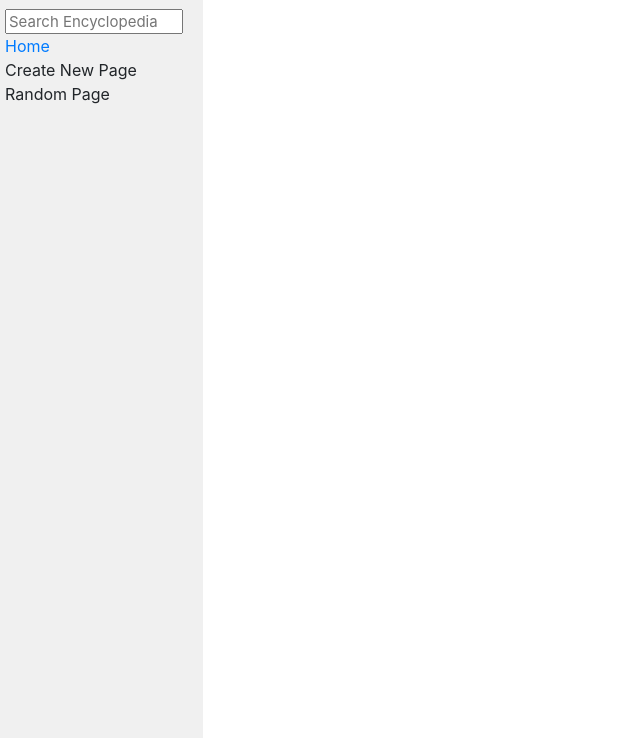
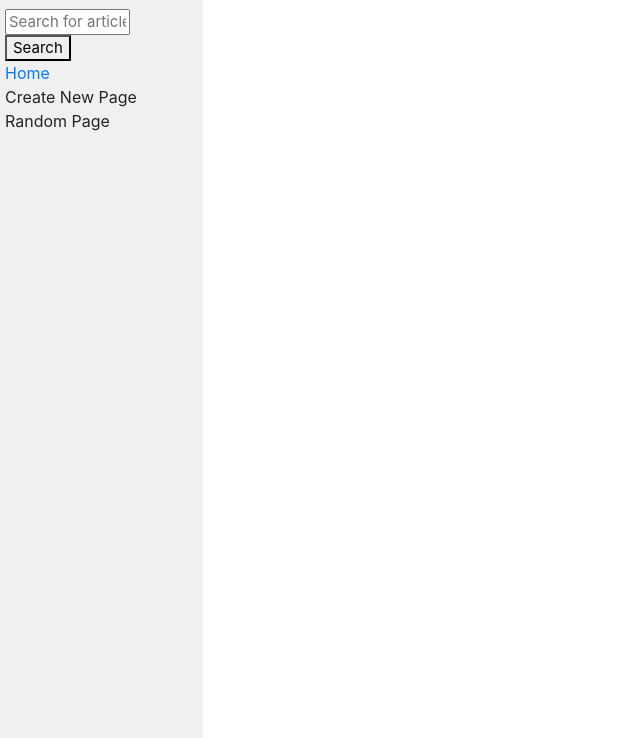
Before and after one commit to den13boec/cs50-wiki, a Django app: page /wiki/1/ in a window 1280 px wide. Shown: the part 62-800 px from the top of the page, without its empty margins (0-640 px from the left). Run offline with Django 3.2, Linux system fonts and the light colour scheme; some libraries are stand-ins or nearby versions.

Commit message:
Add search for an encyclopedia entry

```diff
--- a/wiki-project/encyclopedia/static/encyclopedia/styles.css
+++ b/wiki-project/encyclopedia/static/encyclopedia/styles.css
@@ -22,9 +22,9 @@ textarea {
 }
 
 .search {
-    width: 100%;
+    width: 70%;
     font-size: 15px;
-    line-height: 15px;
+    line-height: 20px;
 }
 
 .sidebar {
@@ -36,3 +36,8 @@ textarea {
 .sidebar h2 {
     margin-top: 5px;
 }
+
+#search_button{
+    font-size: 15px;
+    line-height: 20px;
+}
--- a/wiki-project/encyclopedia/templates/encyclopedia/layout.html
+++ b/wiki-project/encyclopedia/templates/encyclopedia/layout.html
@@ -12,8 +12,9 @@
         <div class="row">
             <div class="sidebar col-lg-2 col-md-3">
                 <h2>Wiki</h2>
-                <form>
-                    <input class="search" type="text" name="q" placeholder="Search Encyclopedia">
+                <form method="get" action="{% url 'encyclopedia:search_entry' %}" >
+                    <input class="search" type="text" name="search_article" placeholder="Search for article">
+                    <button type="submit" id = "search_button">Search</button>
                 </form>
                 <div>
                     <a href="{% url 'encyclopedia:index' %}">Home</a>
--- a/wiki-project/encyclopedia/urls.py
+++ b/wiki-project/encyclopedia/urls.py
@@ -5,5 +5,6 @@ from . import views
 app_name = "encyclopedia"
 urlpatterns = [
     path("wiki/<slug:entry_title>/", views.entry, name = "entry"),
-    path("wiki/", views.index, name="index"),
+    path("search_article/", views.search_entry, name = "search_entry"),
+    path("", views.index, name="index"),
 ]
--- a/wiki-project/encyclopedia/views.py
+++ b/wiki-project/encyclopedia/views.py
@@ -1,4 +1,5 @@
-from django.shortcuts import render
+from django.shortcuts import redirect, render
+from django.urls import reverse
 from . import util
 
 
@@ -7,3 +8,13 @@ def index(request):
 
 def entry(request, entry_title):
     return render(request, "encyclopedia/entry.html", {"entry_title": entry_title, "entry_content": util.read_entry(entry_title)})
+
+def search_entry(request):
+    searched_article = request.GET.get("search_article")
+    if searched_article:
+        if entry_text := util.read_entry(searched_article):
+            return render(request, "encyclopedia/entry.html", {"entry_title": searched_article, "entry_content": entry_text})
+        else:
+            all_articles = util.list_entries()
+            all_articles = [art for art in all_articles if searched_article in art]
+            return render(request, "encyclopedia/search_results.html", {"entries": all_articles})
--- a/wiki-project/wiki/settings.py
+++ b/wiki-project/wiki/settings.py
@@ -24,7 +24,7 @@ BASE_DIR = os.path.dirname(os.path.dirname(os.path.abspath(__file__)))
 SECRET_KEY = config("SECRET_KEY")
 
 # SECURITY WARNING: don't run with debug turned on in production!
-DEBUG = False
+DEBUG = True
 
 ALLOWED_HOSTS = ['*']
 
@@ -120,3 +120,7 @@ USE_TZ = True
 # https://docs.djangoproject.com/en/3.0/howto/static-files/
 
 STATIC_URL = '/static/'
+
+# STATICFILES_DIRS = [
+#     os.path.join(BASE_DIR, 'static'),
+# ]
```
Also changed, not shown: wiki-project/encyclopedia/templates/encyclopedia/search_results.html (added, +19 -0 lines).
